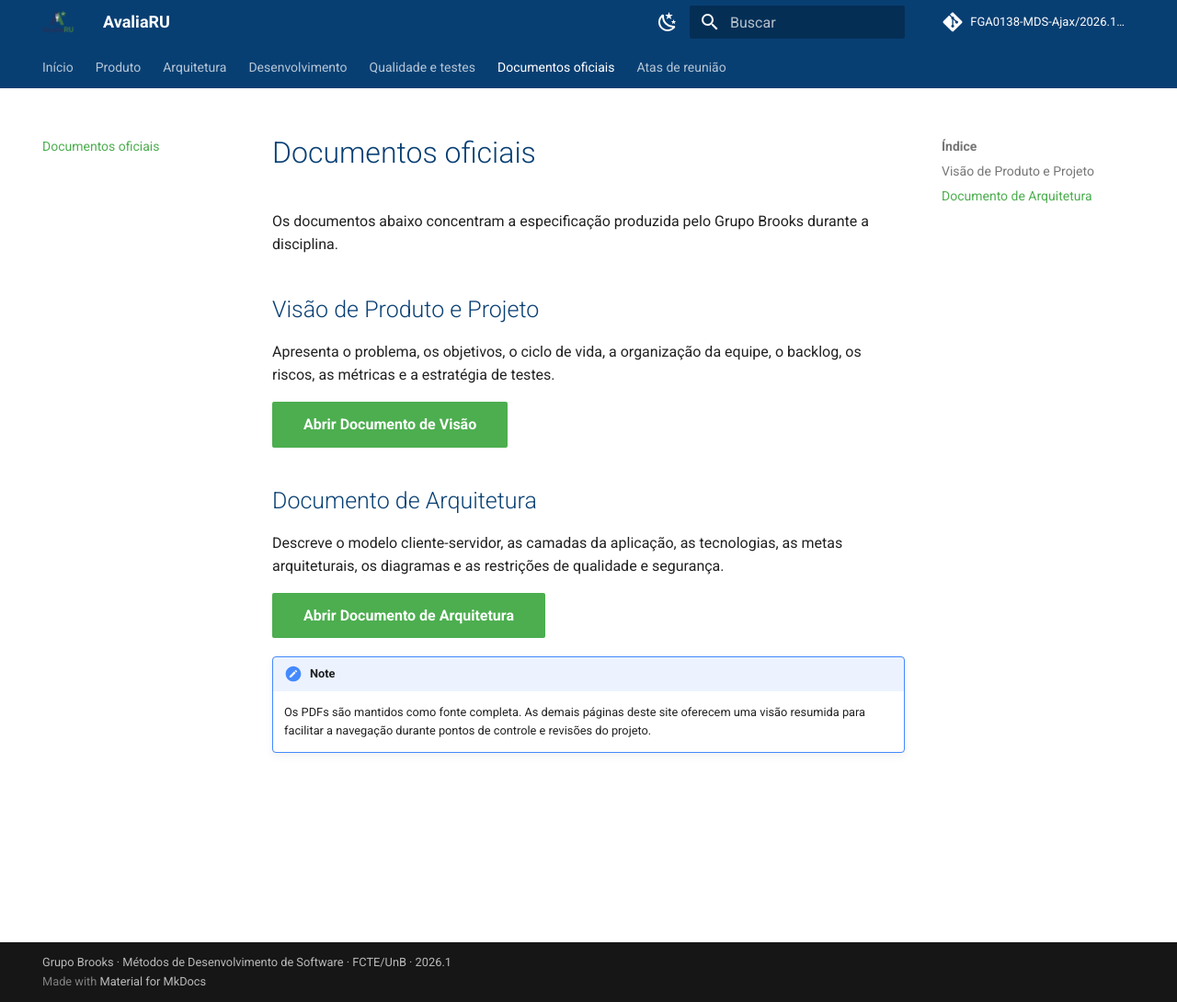
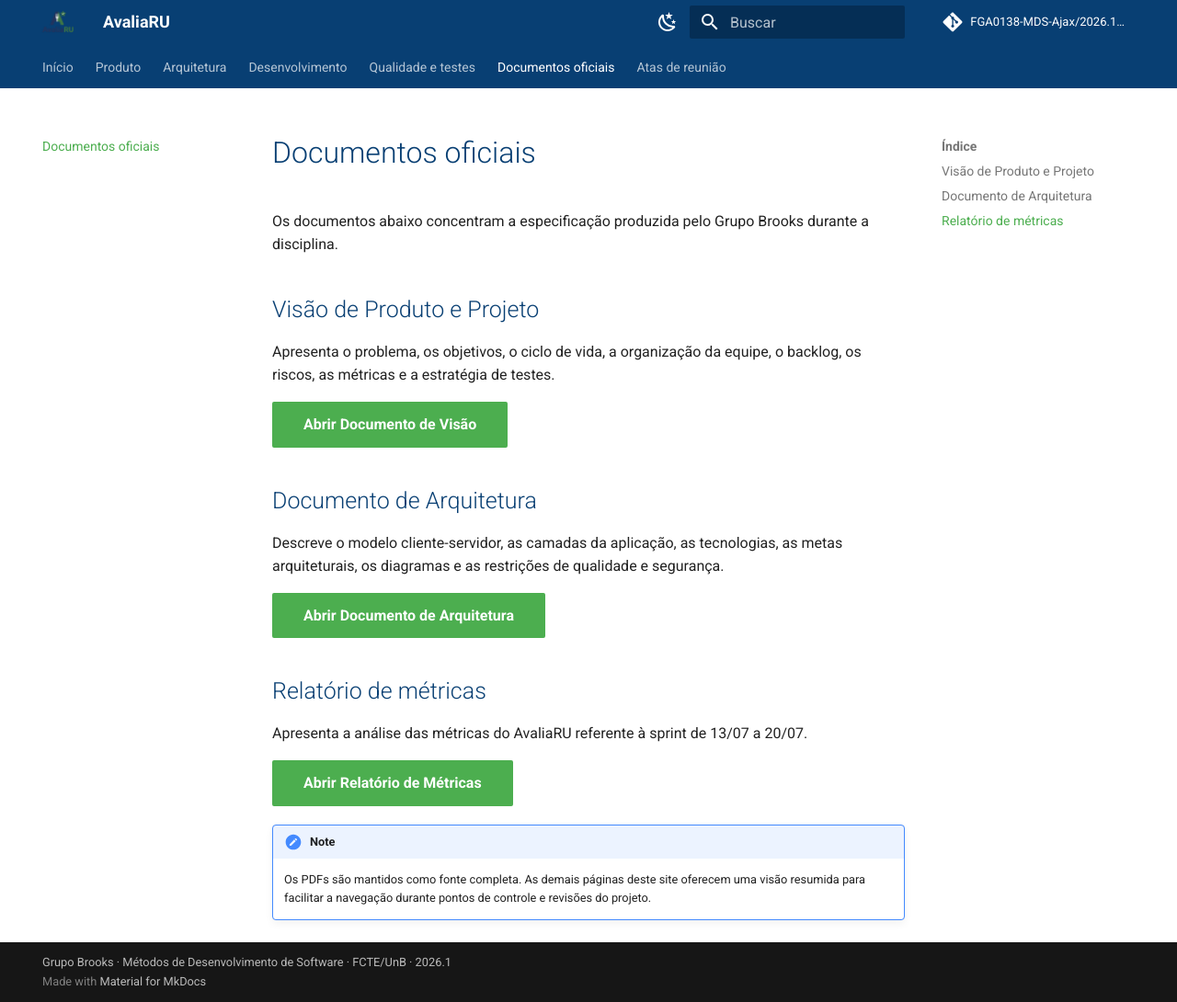
Before and after one commit to FGA0138-MDS-Ajax/2026.1-T01-Brooks, an MkDocs documentation site: the page built from docs/documentos.md, in a window 1280 px wide and 1090 px high. Shown: the whole window at 92% size. Built offline with MkDocs 1.6.1 and Material for MkDocs 9.7.7, drawn with Linux system fonts in a browser that asks for light colours; comment, search, counter and statistics services are not loaded.

Commit message:
docs: adiciona relatório de métricas da sprint

```diff
--- a/docs/documentos.md
+++ b/docs/documentos.md
@@ -14,5 +14,11 @@ Descreve o modelo cliente-servidor, as camadas da aplicação, as tecnologias, a
 
 [Abrir Documento de Arquitetura](Doc_Arquitetura_Grupo_Brooks.PDF){ .md-button .md-button--primary }
 
+## Relatório de métricas
+
+Apresenta a análise das métricas do AvaliaRU referente à sprint de 13/07 a 20/07.
+
+[Abrir Relatório de Métricas](Relatorio_Metricas_AvaliaRU_Sprint_13-07_a_20-07.pdf){ .md-button .md-button--primary }
+
 !!! note
     Os PDFs são mantidos como fonte completa. As demais páginas deste site oferecem uma visão resumida para facilitar a navegação durante pontos de controle e revisões do projeto.
```
Also changed, not shown: 1 other file.
